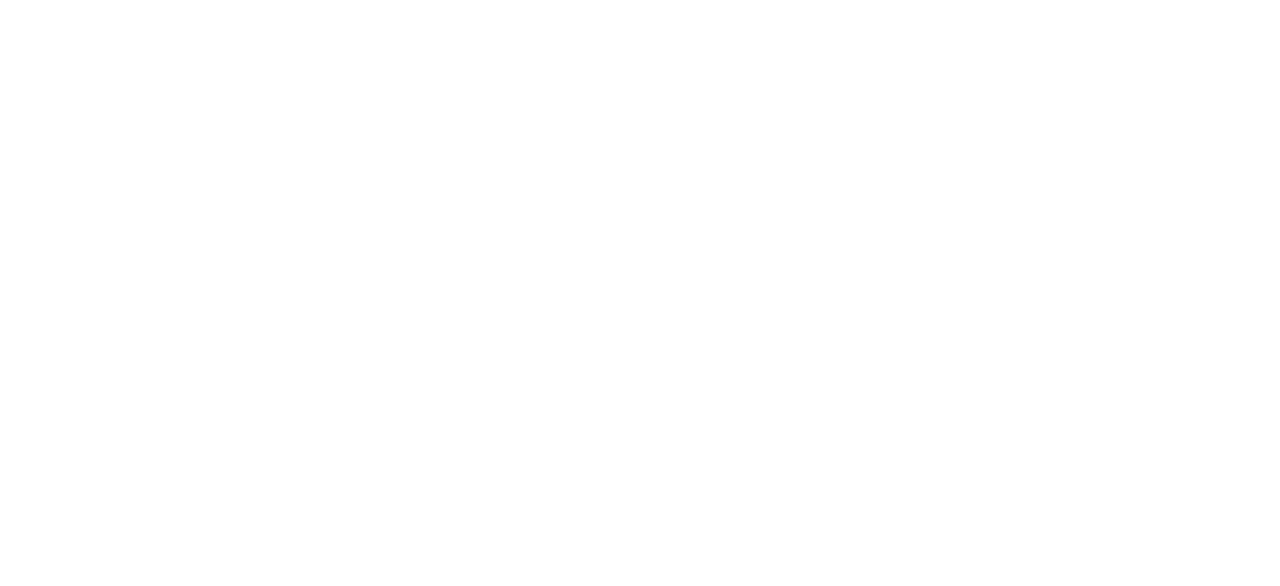
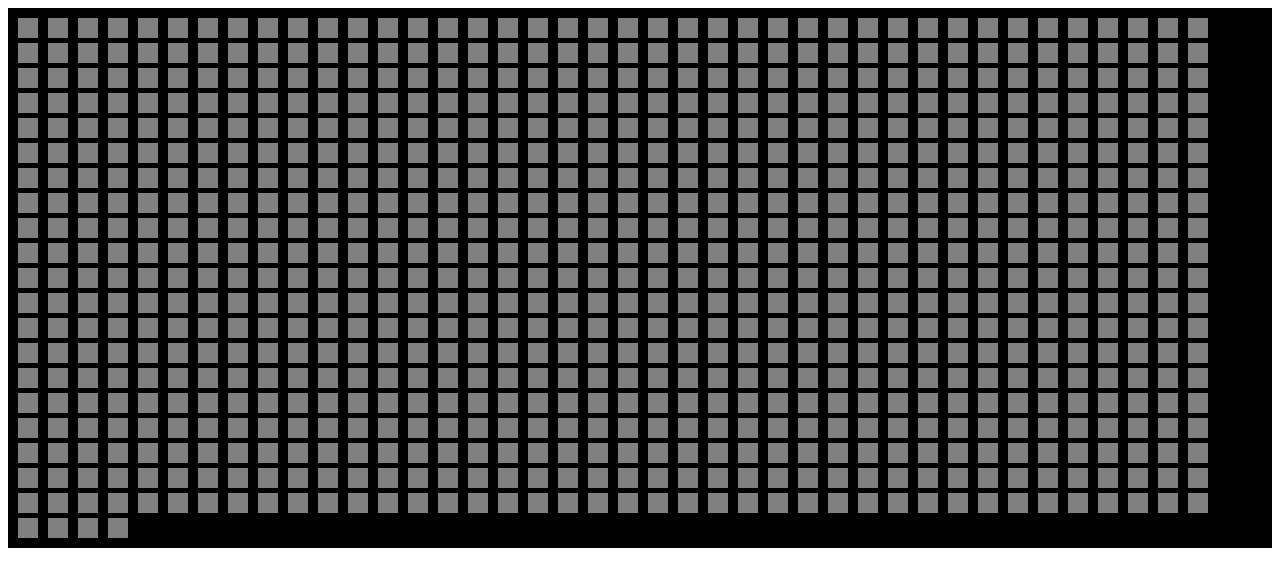
Before and after one commit to acciojob/Color-board-TejasSahebraoGawali, a website: page main.html in a window 1280 px wide. Drawn offline with Linux system fonts and the light colour scheme.

Commit message:
created a submission

```diff
--- a/main.html
+++ b/main.html
@@ -7,10 +7,13 @@
 </head>
 
 <body>
+	<section class = "container">
+		<section class = "square"></section>
+		<section class = "square"></section>
+		<section class = "square"></section>
+		<section class = "square"></section>
+	</section>
 	<!-- the entire body must be written by student -->
-    <script type="text/javascript" src="./script.js">
-</script>
-
+    <script type="text/javascript" src="./script.js"></script>
 </body>
-
 </html>
--- a/script.js
+++ b/script.js
@@ -1 +1,33 @@
 //your JS code here. If required.
+const contianer = document.querySelector(".container");
+
+for(let i = 1; i <= 800; i++) {
+	let square = document.createElement("section");
+	square.classList.add("square");
+
+	square.addEventListener("mouseenter", ()=>{
+		setColor(square);
+	});
+
+	square.addEventListener("mouseleave", () => {
+    resetColor(square);
+	});
+
+	contianer.appendChild(square);
+}
+
+function generateRandomColor() {
+	return `rgb(${Math.floor(Math.random()*256)},
+				${Math.floor(Math.random()*256)},
+				${Math.floor(Math.random()*256)})`;
+}
+
+function setColor(square) {
+	square.style.backgroundColor = generateRandomColor();
+}
+
+function resetColor(square) {
+	setTimeout(()=>{
+	square.style.backgroundColor = "gray"
+}, 1000);
+}
--- a/styles.css
+++ b/styles.css
@@ -1 +1,15 @@
 /*  your css code here. If applicable */
+.container {
+	display : grid;
+	padding : 10px;
+	grid-template-columns : repeat(40, 25px);
+	gap : 5px;
+	background : #000;
+}
+
+.square {
+	width : 20px;
+	height : 20px;
+	background-color : gray;
+	transition : backgroundColor 1s ease-in;
+}
```
